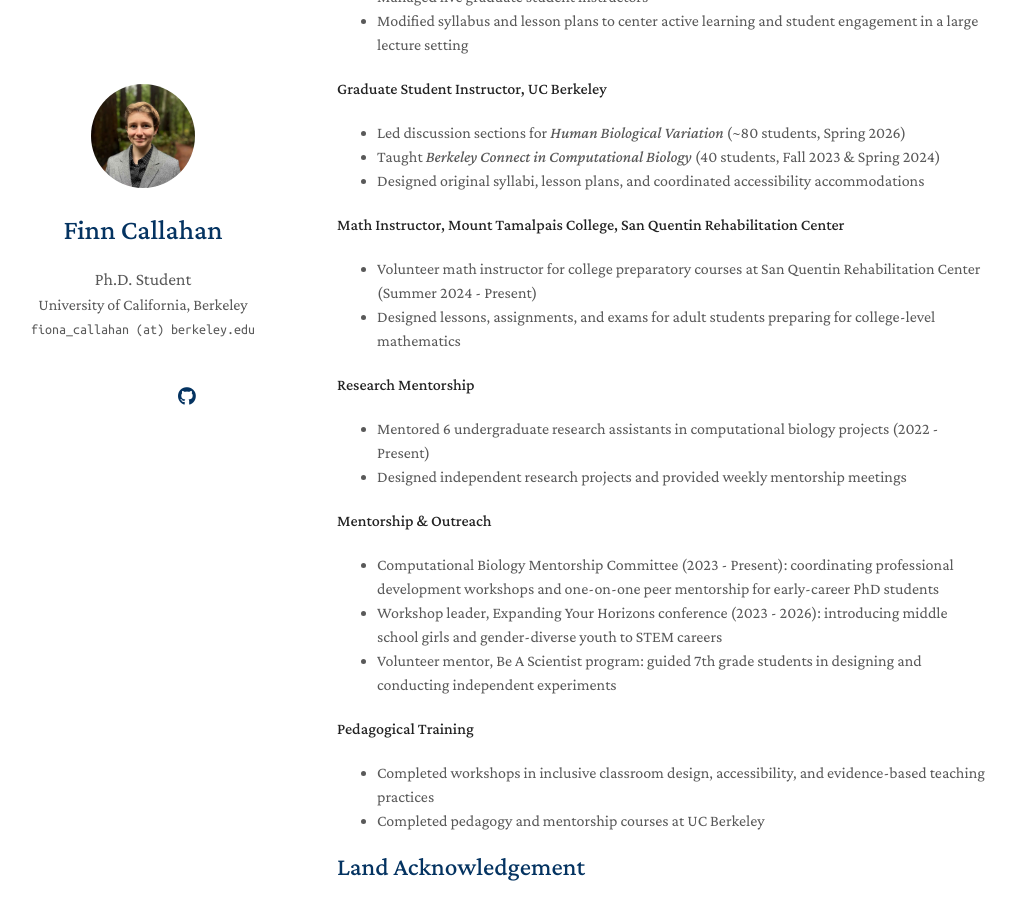
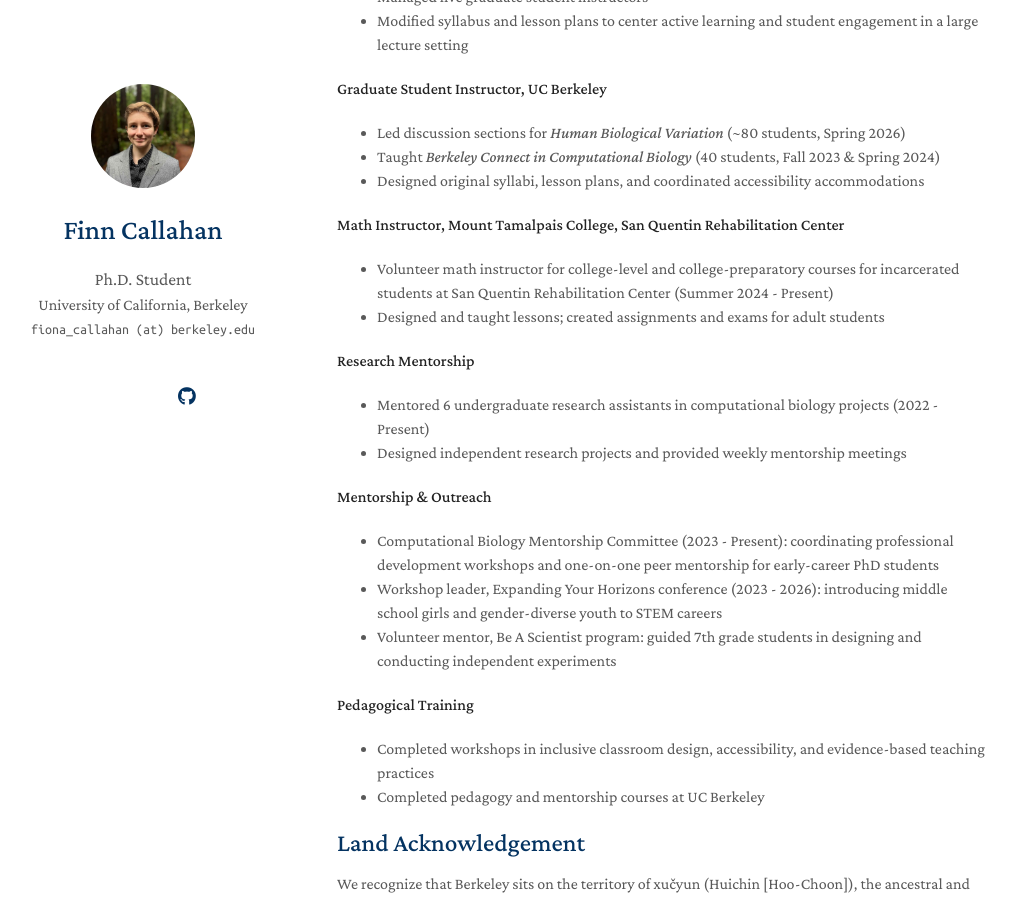
Before and after one commit to Fiona-MC/fmcallahan, a Jekyll site: the page built from index.md, in a window 1280 px wide and 900 px high, scrolled down 1746 px. Shown: the whole window, without its empty margins (133-1149 px from the left). Built offline with Jekyll 4.4.1, drawn with Linux system fonts in a browser that asks for light colours; a style sheet for code colours, icons or effects is not loaded.

Commit message:
Update teaching experience details in teaching.md

```diff
--- a/_includes/teaching.md
+++ b/_includes/teaching.md
@@ -10,8 +10,8 @@
 - Designed original syllabi, lesson plans, and coordinated accessibility accommodations
 
 **Math Instructor, Mount Tamalpais College, San Quentin Rehabilitation Center**
-- Volunteer math instructor for college preparatory courses at San Quentin Rehabilitation Center (Summer 2024 - Present)
-- Designed lessons, assignments, and exams for adult students preparing for college-level mathematics
+- Volunteer math instructor for college-level and college-preparatory courses for incarcerated students at San Quentin Rehabilitation Center (Summer 2024 - Present)
+- Designed and taught lessons; created assignments and exams for adult students
 
 **Research Mentorship**
 - Mentored 6 undergraduate research assistants in computational biology projects (2022 - Present)
```
